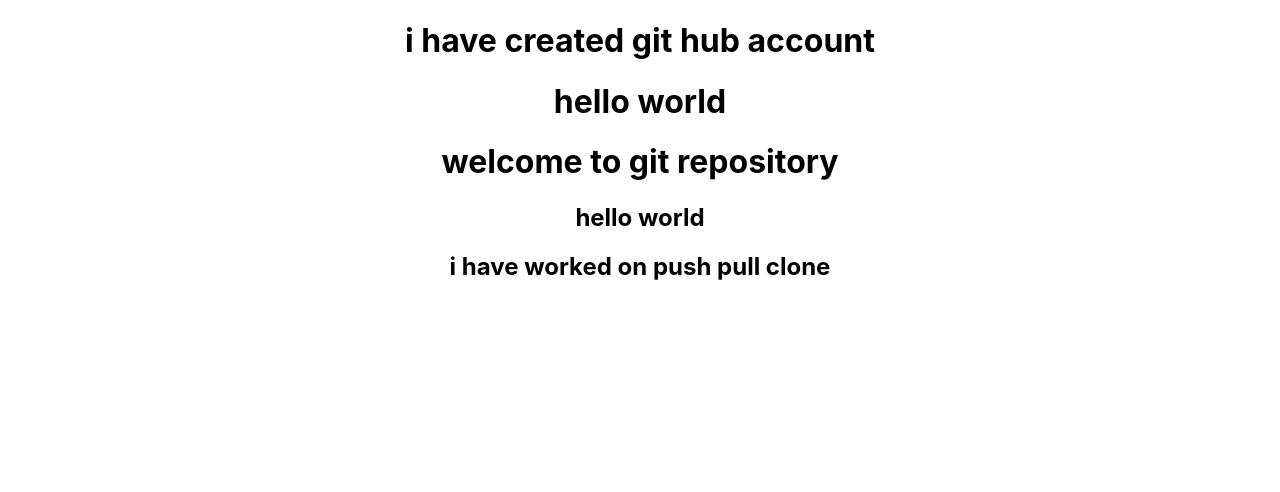
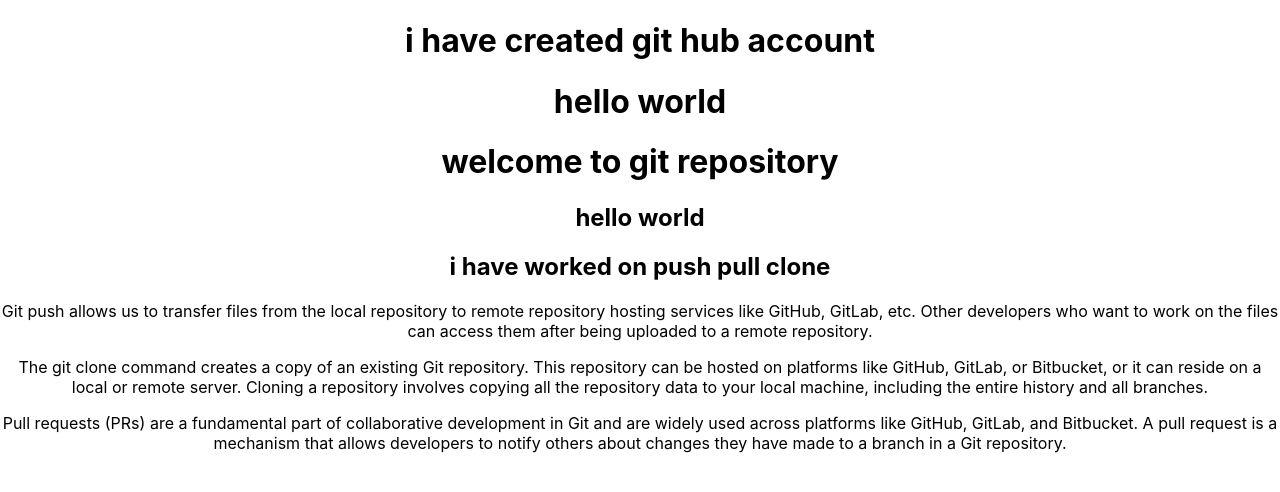
Before and after one commit to mamillaraju/git2503, a React (Create React App) app: page / in a window 1280 px wide. Shown: the top 492 px of the page. Built offline with nearby package versions, Linux system fonts and the light colour scheme.

Commit message:
i have written definations

```diff
--- a/src/App.js
+++ b/src/App.js
@@ -10,6 +10,12 @@
     <h2>hello world</h2>
     <h2>i have worked on push pull clone</h2>
 
+    <p>Git push allows us to transfer files from the local repository to remote repository hosting services like GitHub, GitLab, etc. Other developers who want to work on the files can access them after being uploaded to a remote repository.</p>
+
+    <p>The git clone command creates a copy of an existing Git repository. This repository can be hosted on platforms like GitHub, GitLab, or Bitbucket, or it can reside on a local or remote server. Cloning a repository involves copying all the repository data to your local machine, including the entire history and all branches.</p>
+
+    <p>Pull requests (PRs) are a fundamental part of collaborative development in Git and are widely used across platforms like GitHub, GitLab, and Bitbucket. A pull request is a mechanism that allows developers to notify others about changes they have made to a branch in a Git repository.</p>
+
     </div>
   );
 }
```
